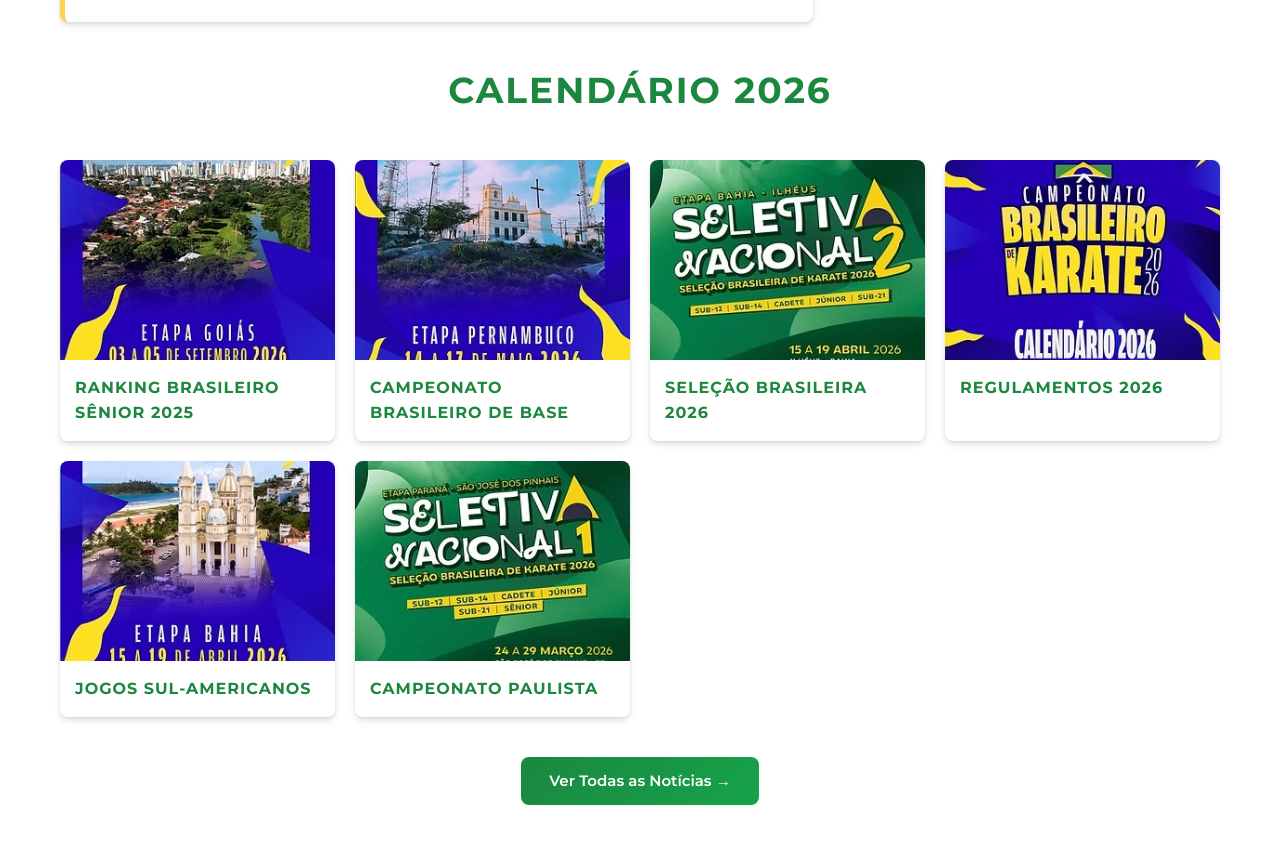
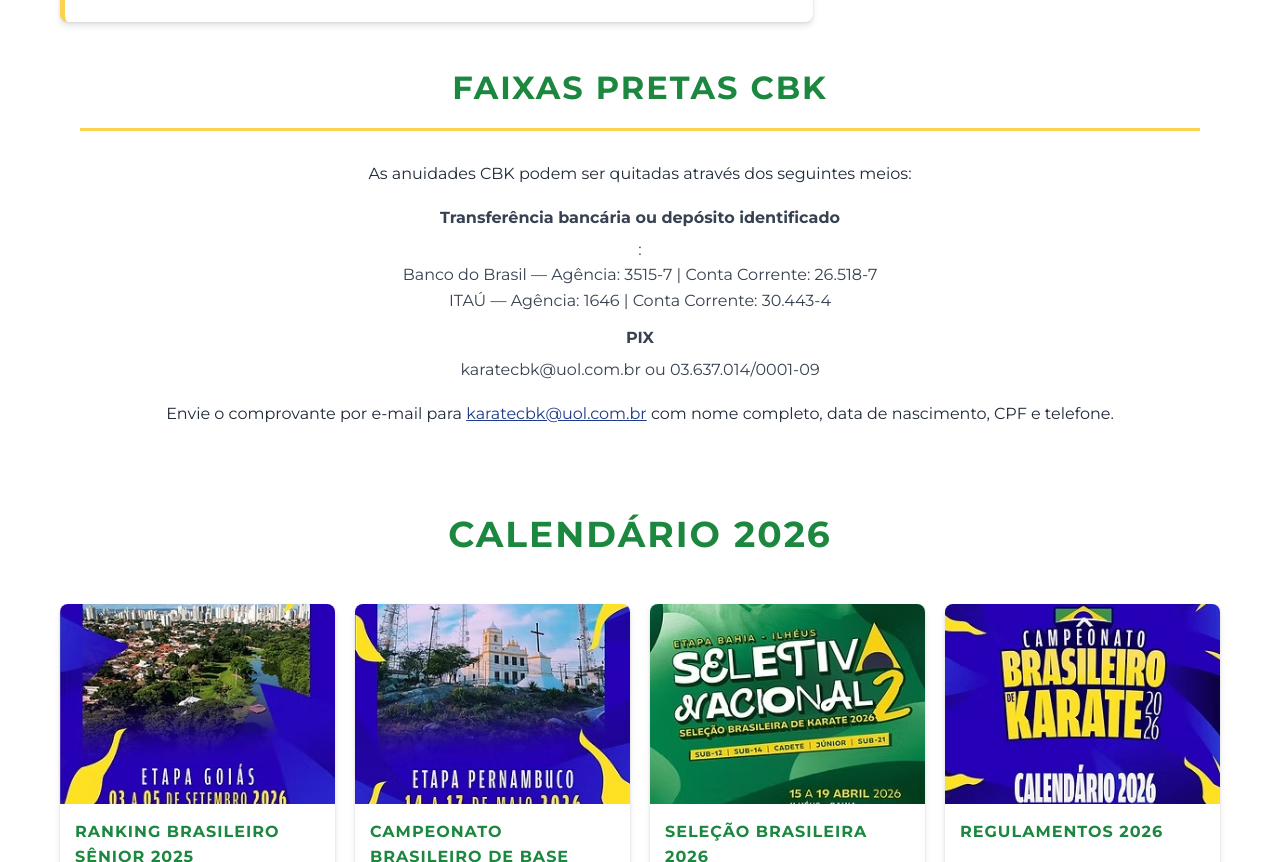
Before and after one commit to mxndex7/CBK-, a plain HTML site: page index.html in a window 1280 px wide. Shown: the part 1226-2088 px from the top of the page. Drawn offline with Linux system fonts and the light colour scheme.

Commit message:
Adição de Section Anuidade

```diff
--- a/index.html
+++ b/index.html
@@ -95,6 +95,23 @@
                 </div>
             </div>
 
+            <!-- Seção informativa: Faixas Pretas CBK -->
+            <section class="faixas-pretas info-section" id="faixas-pretas">
+                <div class="container">
+                    <h2 class="section-title">Faixas Pretas CBK</h2>
+                    <div class="info-content">
+                        <p>As anuidades CBK podem ser quitadas através dos seguintes meios:</p>
+                        <ul class="info-list">
+                            <li><strong>Transferência bancária ou depósito identificado</strong>:
+                                <br>Banco do Brasil — Agência: 3515-7 | Conta Corrente: 26.518-7
+                                <br>ITAÚ — Agência: 1646 | Conta Corrente: 30.443-4
+                            </li>
+                            <li><strong>PIX</strong>karatecbk@uol.com.br ou 03.637.014/0001-09</li>
+                        </ul>
+                        <p>Envie o comprovante por e-mail para <a href="mailto:karatecbk@uol.com.br">karatecbk@uol.com.br</a> com nome completo, data de nascimento, CPF e telefone.</p>
+                    </div>
+                </div>
+            </section>
 
             <h2 class="section-title">Calendário 2026</h2>
             <div class="calendario-grid">
--- a/styles.css
+++ b/styles.css
@@ -556,6 +556,37 @@ body {
     color: var(--gray-700);
 }
 
+/* Centraliza conteúdo da seção Faixas Pretas CBK */
+.faixas-pretas .info-content {
+    display: flex;
+    flex-direction: column;
+    align-items: center;
+    text-align: center;
+    gap: 12px;
+}
+
+.faixas-pretas .info-list {
+    list-style: none;
+    padding: 0;
+    margin: 0;
+}
+
+.faixas-pretas .info-list li {
+    padding: 6px 0;
+    color: var(--gray-700);
+    max-width: 820px;
+}
+
+.faixas-pretas .info-list li strong {
+    display: block;
+    margin-bottom: 6px;
+}
+
+.faixas-pretas .info-content a {
+    color: var(--primary-blue);
+    text-decoration: underline;
+}
+
 .info-image img {
     width: 100%;
     border-radius: var(--border-radius);
```
